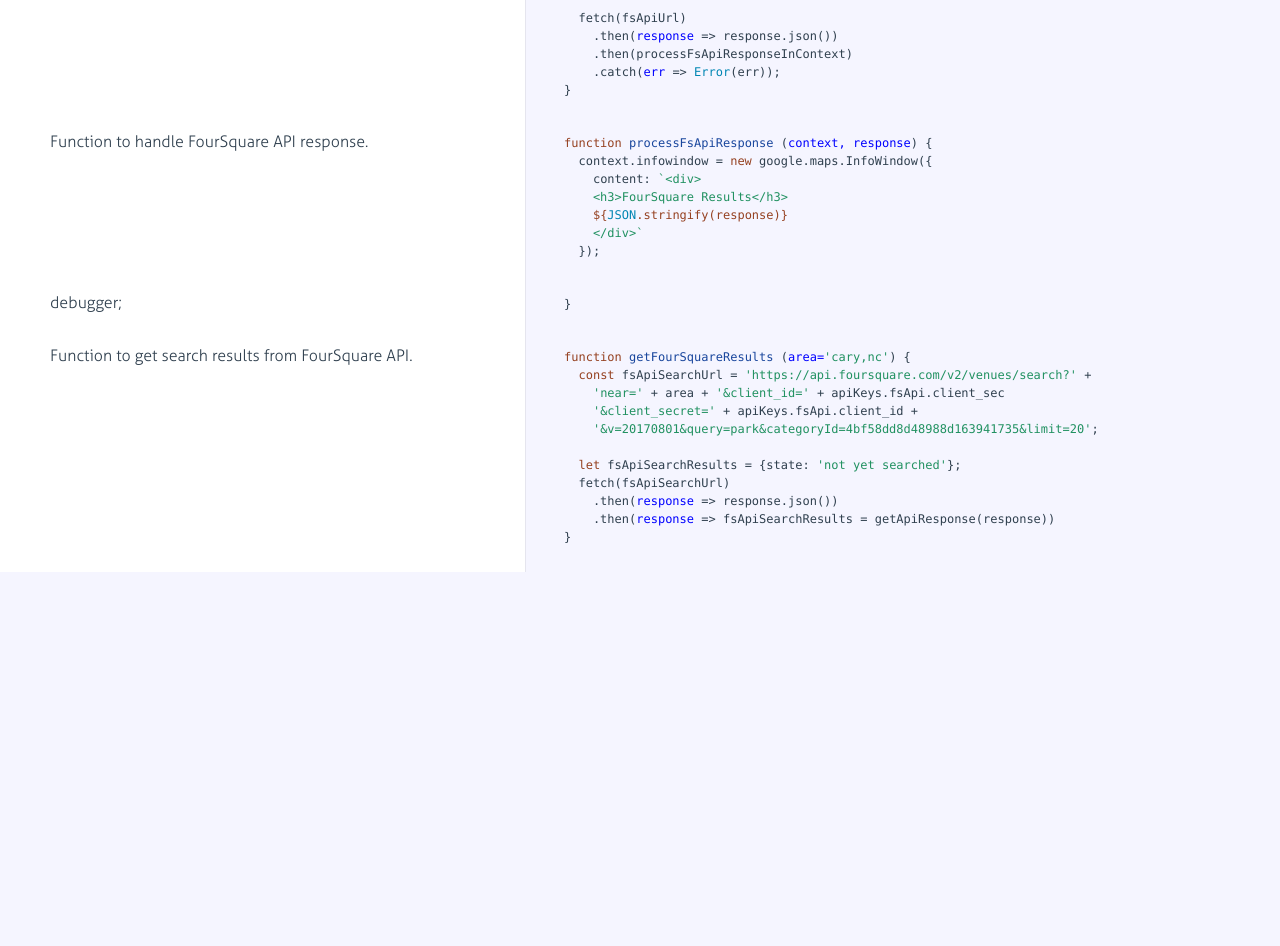
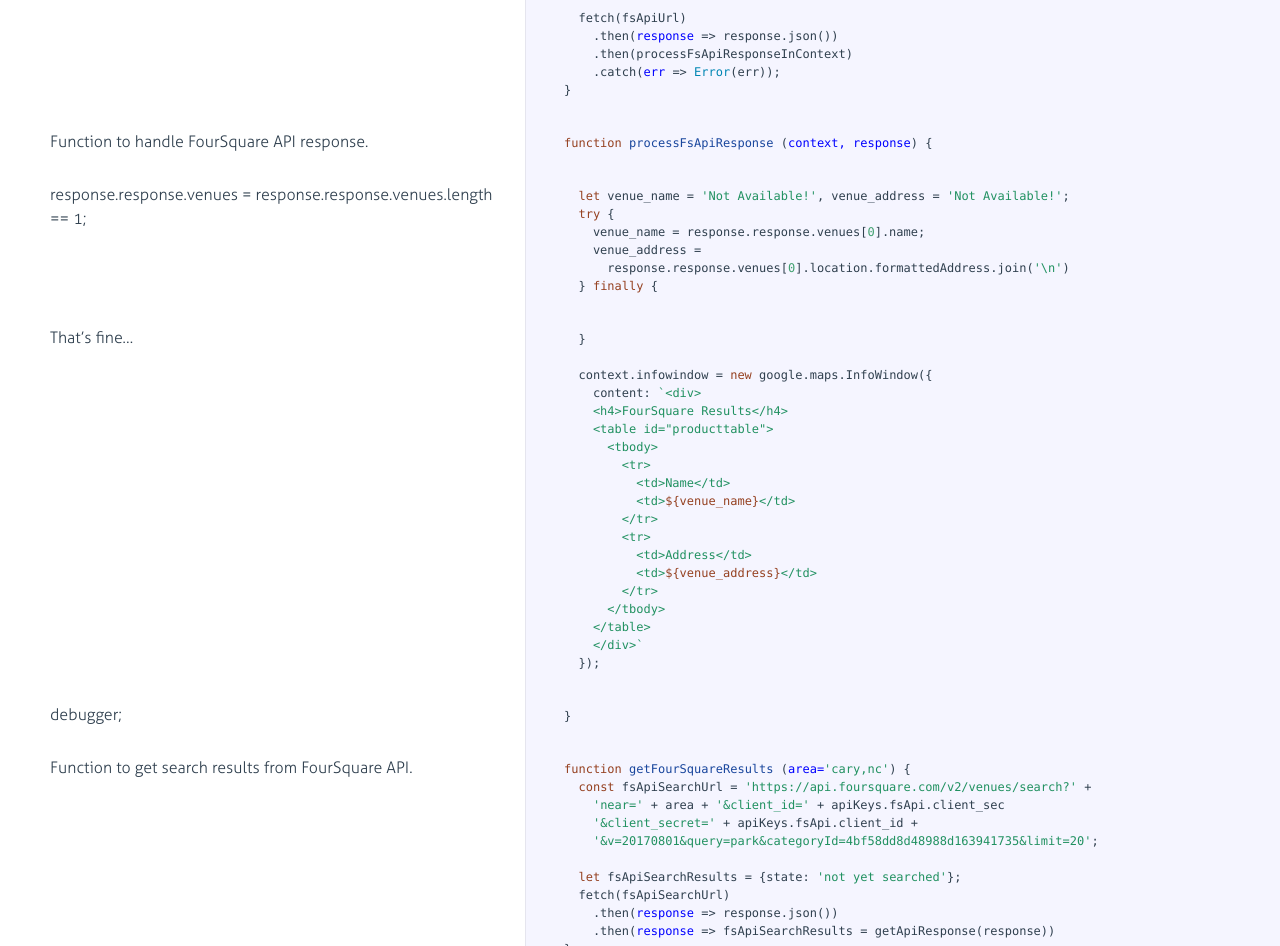
Before and after one commit to dipikachadha/neighborhood-map-project, a website: page docs/api_usage.html in a window 1280 px wide. Shown: the part 480-1426 px from the top of the page. Before the commit the page ends 1052 px from the top, so only its background shows below. Drawn offline with Linux system fonts and the light colour scheme.

Commit message:
Format data from API

```diff
--- a/docs/api_usage.html
+++ b/docs/api_usage.html
@@ -84,13 +84,7 @@ usage, such as FourSquare API.</p>
 
             </div>
 
-            <div class="content"><div class='highlight'><pre><span class="hljs-function"><span class="hljs-keyword">function</span> <span class="hljs-title">processFsApiResponse</span> (<span class="hljs-params">context, response</span>) </span>{
-  context.infowindow = <span class="hljs-keyword">new</span> google.maps.InfoWindow({
-    <span class="hljs-attr">content</span>: <span class="hljs-string">`&lt;div&gt;
-    &lt;h3&gt;FourSquare Results&lt;/h3&gt;
-    <span class="hljs-subst">${<span class="hljs-built_in">JSON</span>.stringify(response)}</span>
-    &lt;/div&gt;`</span>
-  });</pre></div></div>
+            <div class="content"><div class='highlight'><pre><span class="hljs-function"><span class="hljs-keyword">function</span> <span class="hljs-title">processFsApiResponse</span> (<span class="hljs-params">context, response</span>) </span>{</pre></div></div>
 
         </li>
 
@@ -101,6 +95,59 @@ usage, such as FourSquare API.</p>
               <div class="pilwrap ">
                 <a class="pilcrow" href="#section-4">&#182;</a>
               </div>
+              <p>response.response.venues = response.response.venues.length == 1;</p>
+
+            </div>
+
+            <div class="content"><div class='highlight'><pre>  <span class="hljs-keyword">let</span> venue_name = <span class="hljs-string">'Not Available!'</span>, venue_address = <span class="hljs-string">'Not Available!'</span>;
+  <span class="hljs-keyword">try</span> {
+    venue_name = response.response.venues[<span class="hljs-number">0</span>].name;
+    venue_address =
+      response.response.venues[<span class="hljs-number">0</span>].location.formattedAddress.join(<span class="hljs-string">'\n'</span>)
+  } <span class="hljs-keyword">finally</span> {</pre></div></div>
+
+        </li>
+
+
+        <li id="section-5">
+            <div class="annotation">
+
+              <div class="pilwrap ">
+                <a class="pilcrow" href="#section-5">&#182;</a>
+              </div>
+              <p>That’s fine…</p>
+
+            </div>
+
+            <div class="content"><div class='highlight'><pre>  }
+
+  context.infowindow = <span class="hljs-keyword">new</span> google.maps.InfoWindow({
+    <span class="hljs-attr">content</span>: <span class="hljs-string">`&lt;div&gt;
+    &lt;h4&gt;FourSquare Results&lt;/h4&gt;
+    &lt;table id="producttable"&gt;
+      &lt;tbody&gt;
+        &lt;tr&gt;
+          &lt;td&gt;Name&lt;/td&gt;
+          &lt;td&gt;<span class="hljs-subst">${venue_name}</span>&lt;/td&gt;
+        &lt;/tr&gt;
+        &lt;tr&gt;
+          &lt;td&gt;Address&lt;/td&gt;
+          &lt;td&gt;<span class="hljs-subst">${venue_address}</span>&lt;/td&gt;
+        &lt;/tr&gt;
+      &lt;/tbody&gt;
+    &lt;/table&gt;
+    &lt;/div&gt;`</span>
+  });</pre></div></div>
+
+        </li>
+
+
+        <li id="section-6">
+            <div class="annotation">
+
+              <div class="pilwrap ">
+                <a class="pilcrow" href="#section-6">&#182;</a>
+              </div>
               <p>debugger;</p>
 
             </div>
@@ -110,11 +157,11 @@ usage, such as FourSquare API.</p>
         </li>
 
 
-        <li id="section-5">
+        <li id="section-7">
             <div class="annotation">
 
               <div class="pilwrap ">
-                <a class="pilcrow" href="#section-5">&#182;</a>
+                <a class="pilcrow" href="#section-7">&#182;</a>
               </div>
               <p>Function to get search results from FourSquare API.</p>
 
--- a/src/js/app.js
+++ b/src/js/app.js
@@ -19,12 +19,6 @@ function POIObject (POI, map) {
   });
   setMarkerAnimations(this.mapMarker);
 
-  // The infoBox creation is done within the fetch API. They would
-  // not reflect here since values are being passed by value, not reference.
-  // this.infowindow = new google.maps.InfoWindow({
-  //   content: "No content received yet!"
-  // });
-  //
   // Create an onclick event to open the info window at each
   // marker.
   this.mapMarker.addListener('click', _ => {
```
Also changed, not shown: docs/app.html (+1 -6 lines), src/js/api_usage.js (+23 -2 lines), dist/js/api_usage.js.
